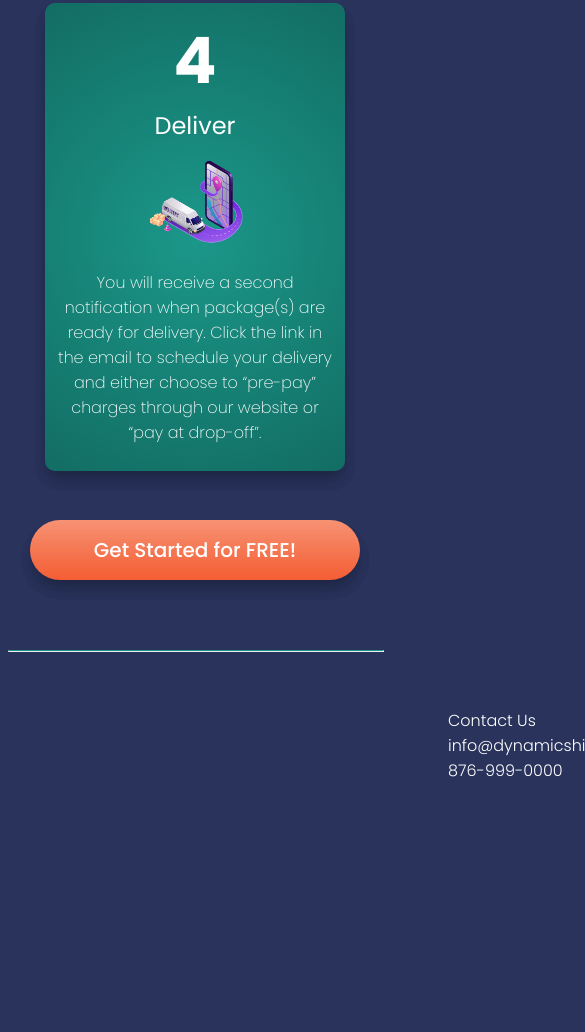
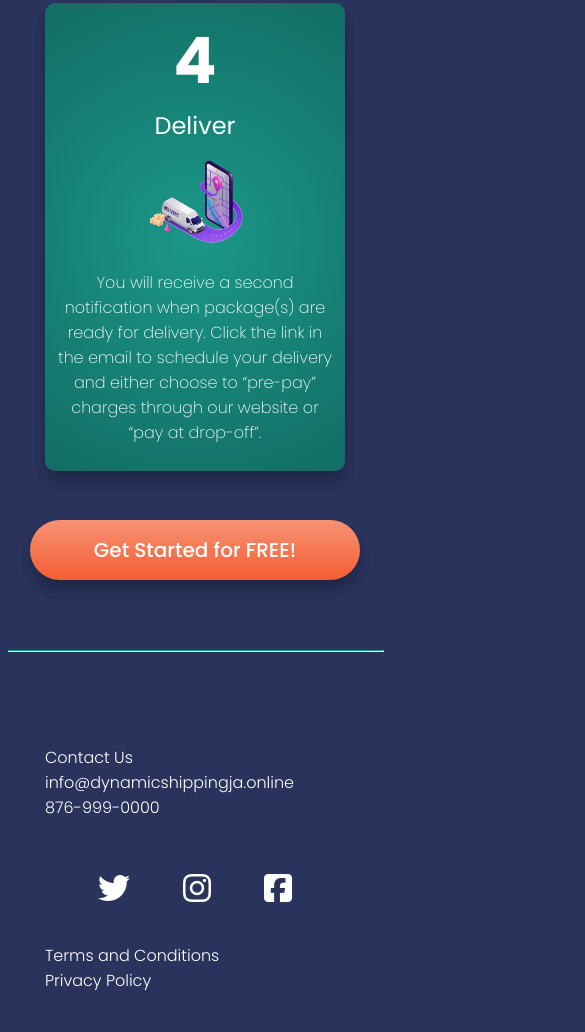
Before and after one commit to tywaynebuchanan/dynamic-shipping-app, a plain HTML site: page index.html in a window 390 px wide. Shown: the part 2302-3334 px from the top of the page, 585 px wide, since content can reach past the window. Drawn offline with Linux system fonts and the light colour scheme.

Commit message:
made changes to mobile layout

```diff
--- a/css/styles.css
+++ b/css/styles.css
@@ -585,8 +585,9 @@ padding: 6rem 0;
     .info-box{
         display: flex;
         flex-direction: column;
+    }
 
-    }
+
    .boxes{
     display: flex;
     width: 280px;
@@ -603,5 +604,37 @@ padding: 6rem 0;
         display: block;
     }
 
+    .footer{
+        width: 300px;
+    }
+
+    .footer-items{
+        width: 300px;
+        display: flex;
+        flex-direction: column;
+        padding: 0;
+        margin: 0;
+
+    }
+
+    .contact-us ul{
+        padding: 0;
+        display: inline;
+    }
+
+    .social-links ul{
+        padding: 0;
+        display: flex;
+        justify-content: space-evenly;
+        align-items: center;
+
+    }
+
+
+    .terms ul{
+        padding: 0;
+        display: inline;
+    }
+
 
 }
```
